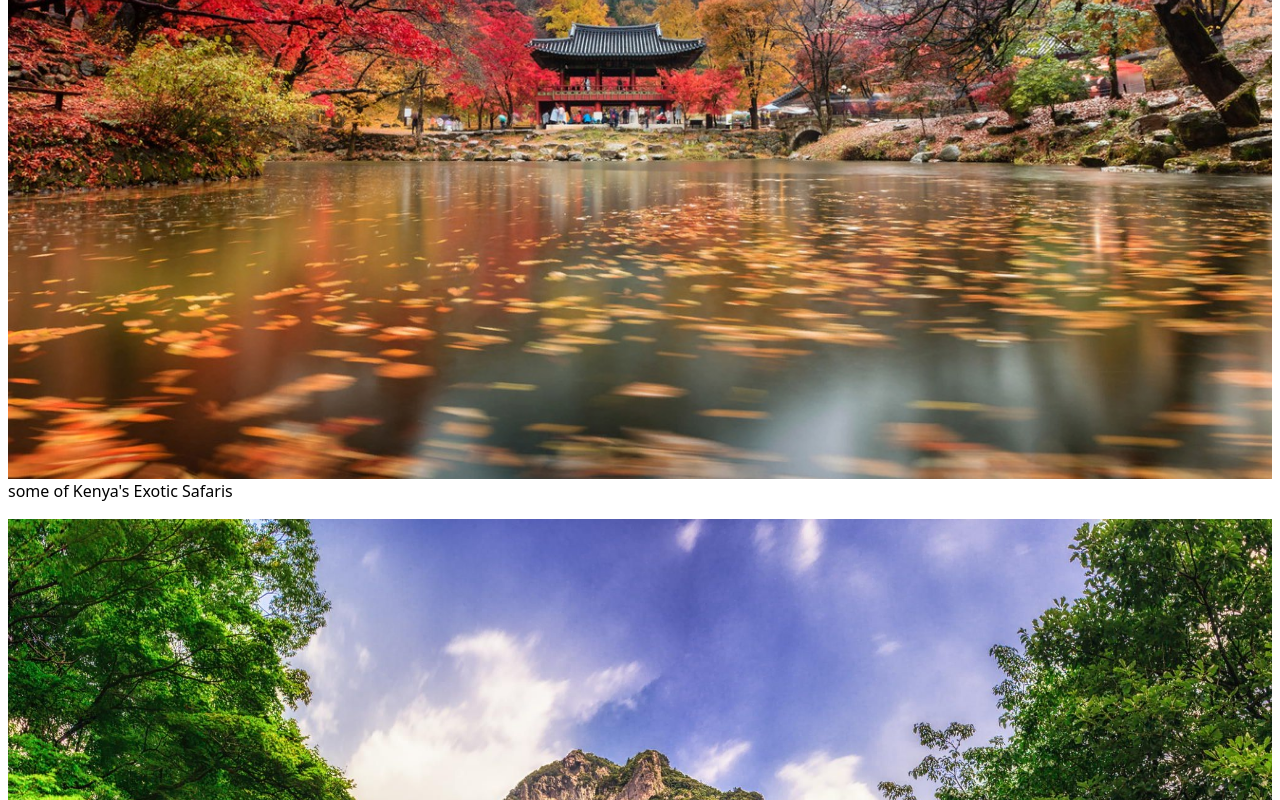
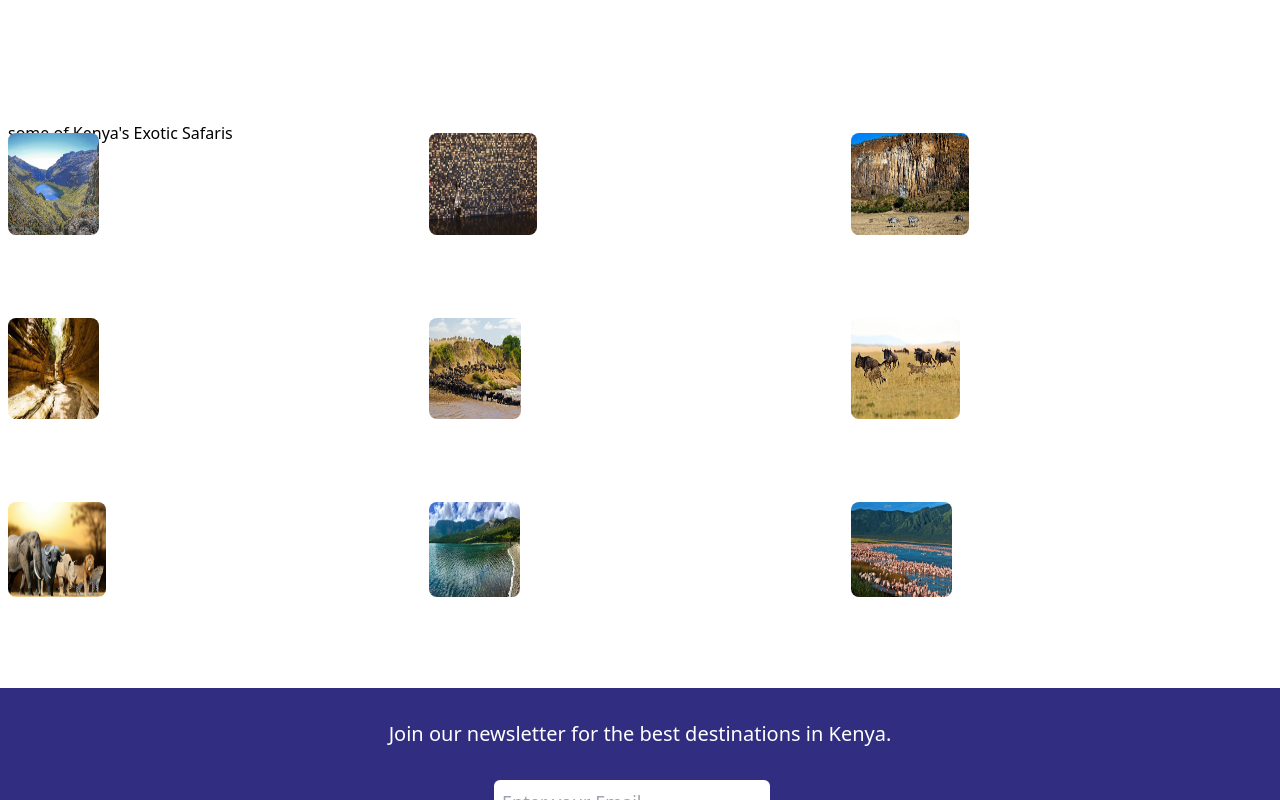
Before and after one commit to tessa5/React-website, a React (Create React App) app: page /React-website/ in a window 1280 px wide. Shown: the part 1240-2040 px from the top of the page. Built offline with nearby package versions, Linux system fonts and the light colour scheme.

Commit message:
body-styling

```diff
--- a/package.json
+++ b/package.json
@@ -1,8 +1,7 @@
 {
-  "homepage": "https://github.com/tessa5/React-website",
   "name": "react-website",
   "version": "0.1.0",
-  "private": false,
+  "private": true,
   "dependencies": {
     "@craco/craco": "^6.1.2",
     "@fortawesome/fontawesome-svg-core": "^1.2.35",
@@ -18,8 +17,6 @@
     "web-vitals": "^1.1.2"
   },
   "scripts": {
-    "predeploy": "npm run build",
-    "deploy": "gh-pages -d build",
     "start": "craco start",
     "build": "craco build",
     "test": "craco test",
--- a/public/index.html
+++ b/public/index.html
@@ -2,7 +2,7 @@
 <html lang="en">
   <head>
     <meta charset="utf-8" />
-    <link rel="icon" href="/tessa5/React-website/favicon.ico" />
+    <link rel="icon" href="%PUBLIC_URL%/favicon.ico" />
     <link rel="stylesheet"
      href="https://use.fontawesome.com/releases/v5.15.3/css/all.css"
      integrity="sha384-SZXxX4whJ79/gErwcOYf+zWLeJdY/qpuqC4cAa9rOGUstPomtqpuNWT9wdPEn2fk"
--- a/src/App.css
+++ b/src/App.css
@@ -72,6 +72,10 @@
       top: 100px;
 
     }
+    .body-Container{
+      float: left;
+      width:100%;
+    }
     .footer-input {width:100%}
     .social-wrap {
       flex-direction: column;
--- a/src/Components/Body-C.js
+++ b/src/Components/Body-C.js
@@ -6,10 +6,10 @@ function BodyLinks(props) {
     return(
         <>
         <li className="body-Container mb-4 flex flex-1 rounded-t-lg">
-            <Link className="body-link flex flex-col " to={props.path}>
-                <figure className="body-img-wrap" data-category={props.label}>
+            <Link className="body-link" to={props.path}>
+                <figure className="body-img-wrap w-full h-full" data-category={props.label}>
                     <img
-                        className="class-image "
+                        className="class-image w-3/5 h-3/5 rounded-lg transition duration-500 ease-in transform hover: -translate-y-1 hover:scale-110"
                         alt="magical Kenya"
                         src={props.src}
                     />
--- a/src/Components/Body.js
+++ b/src/Components/Body.js
@@ -8,9 +8,9 @@ function body(){
         <>
         <div className='body-section p-2 bg-white'>
             <h1 className='m-8 text-4xl text-center'>Magical Destinations in KENYA</h1>
-            <div className='body-container flex flex-col flex justify-center items-center m-auto'>
+            <div className='body-container flex flex-col m-auto'>
                 <div className='body-wrapper'>
-                    <ul className='body-items'>
+                    <ul className='body-items flex flex-row'>
                         <BodyLinks
                             src="../Images/img1.jpg"
                             text="some of Kenya's Exotic Safaris"
@@ -31,7 +31,7 @@ function body(){
                             path=""
                         />
                     </ul>
-                    <ul>
+                    <ul className="flex flex-row">
                         <BodyLinks
                             src='../Images/img4.jpg'
                             alt=""
@@ -54,7 +54,7 @@ function body(){
                             path=""
                         />
                     </ul>
-                    <ul>
+                    <ul className="flex flex-row">
                         <BodyLinks
                             src='../Images/img7.jpg'
                             alt=""
@@ -76,7 +76,7 @@ function body(){
                             path=""
                         />
                     </ul>
-                    <ul>
+                    <ul className="flex flex-row">
                         <BodyLinks
                             src='../Images/img10.jpg'
                             text=""
```
